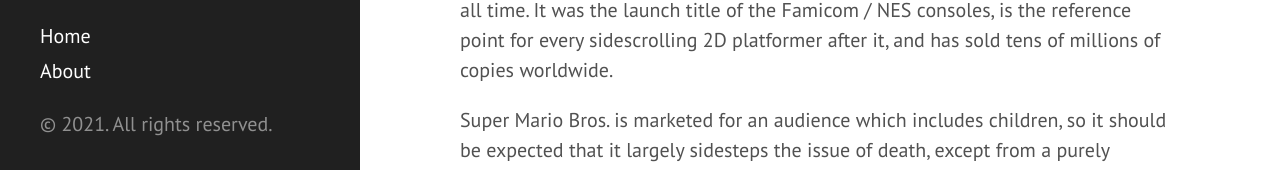
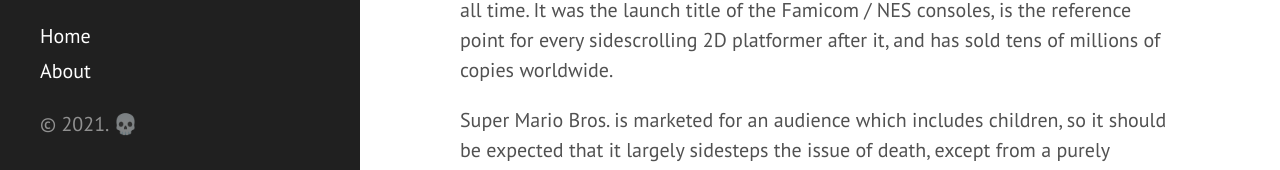
Before and after one commit to burythehammer/death-in-videogames, a Jekyll site: the page built from index.html, in a window 1280 px wide and 900 px high, scrolled down 574 px. Shown: the part 721-891 px from the top of the window. Built offline with Jekyll 4.4.1, drawn with Linux system fonts in a browser that asks for light colours; the list of posts is cut into pages by our own code.

Commit message:
CHORE: Removing pretentious all rights reserved, replacing with a lovely skull

```diff
--- a/_includes/sidebar.html
+++ b/_includes/sidebar.html
@@ -28,6 +28,6 @@
 
     </nav>
 
-    <p>&copy; {{ site.time | date: '%Y' }}. All rights reserved.</p>
+    <p>&copy; {{ site.time | date: '%Y' }}. 💀</p>
   </div>
 </div>
```
